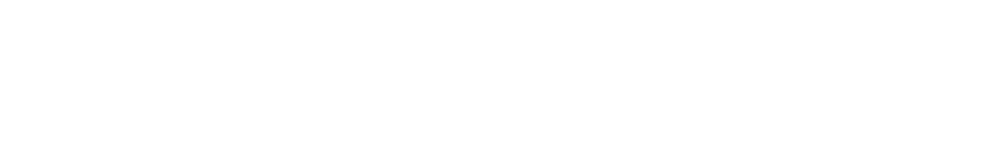
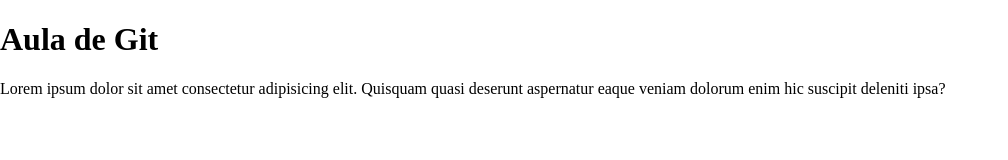
Before and after one commit to lidialodovici/treinamento, a plain HTML site: page index.html in a window 1280 px wide. Shown: the whole page, without its empty margins (0-1008 px from the left). Drawn offline with Linux system fonts and the light colour scheme.

```diff
--- a/index.html
+++ b/index.html
@@ -9,6 +9,8 @@
 </head>
 <body>
 
+  <h1>Aula de Git</h1>
+  <p>Lorem ipsum dolor sit amet consectetur adipisicing elit. Quisquam quasi deserunt aspernatur eaque veniam dolorum enim hic suscipit deleniti ipsa?</p>
 
   <script src="script.js"></script>
 </body>
```
Also changed, not shown: 1 other file.
